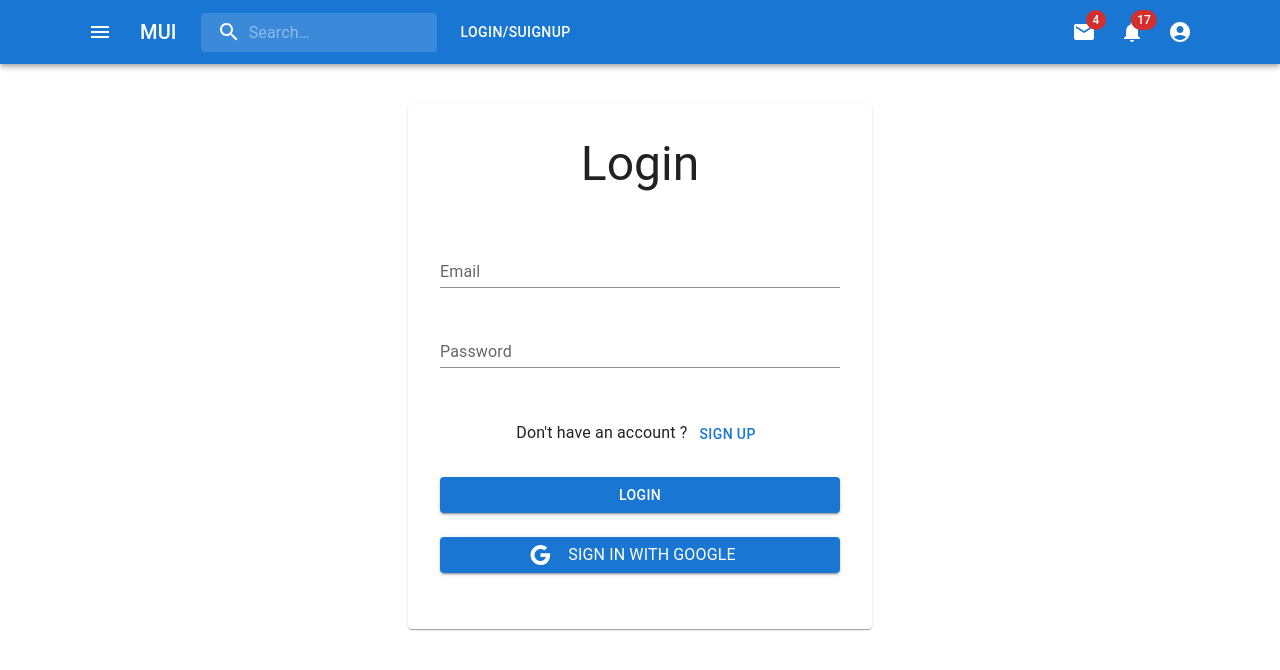
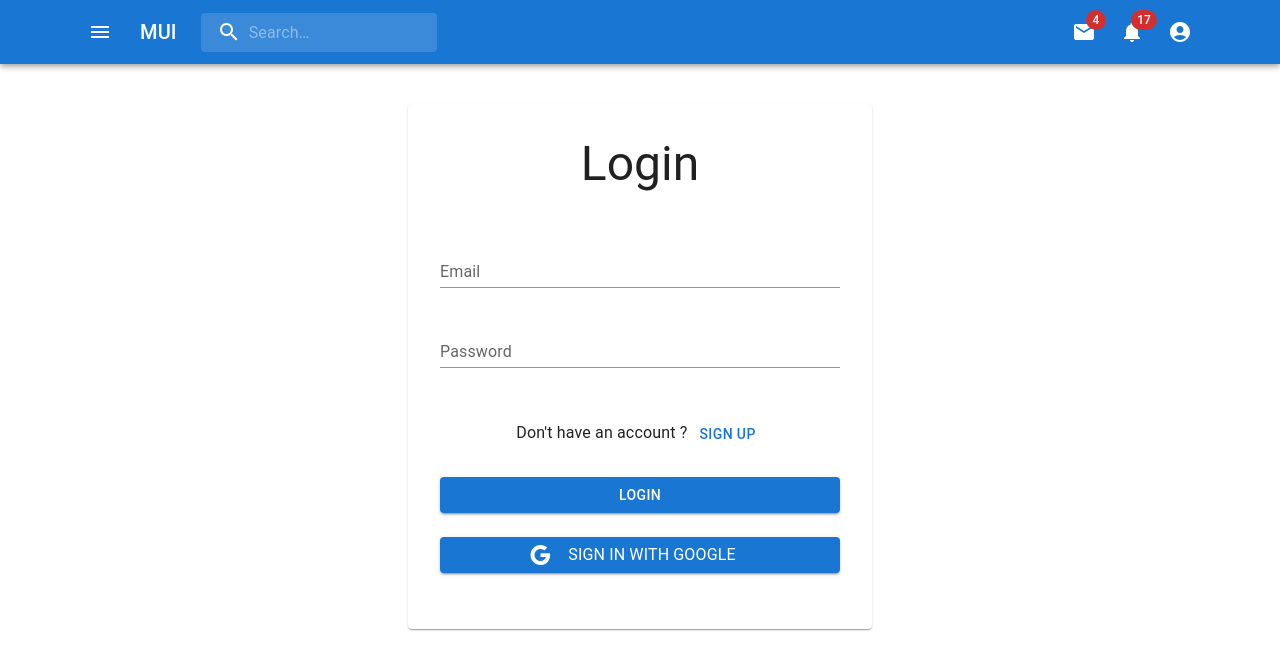
Before and after one commit to anshnarula5/chatter, a React (Create React App) app in the folder client/: page /auth in a window 1280 px wide. Shown: the top 670 px of the page. Built offline with nearby package versions, Linux system fonts and the light colour scheme; no server answers.

Commit message:
user bug fixed

```diff
--- a/client/src/components/layout/Navbar.js
+++ b/client/src/components/layout/Navbar.js
@@ -157,7 +157,7 @@ export default function PrimarySearchAppBar() {
       </MenuItem>
     </Menu>
   );
-  const {isAuthenticated} = useSelector((state) => state.auth);
+  const {isAuthenticated, loading} = useSelector((state) => state.auth);
   const dispatch = useDispatch()
   const handleLogout = () => {
     dispatch(logout())
@@ -196,7 +196,7 @@ export default function PrimarySearchAppBar() {
             </Search>
 
 
-            {isAuthenticated ? (
+            {!loading && <>{isAuthenticated ? (
                 <Button variant="text" style={{ color: "white" }} onClick = {handleLogout}>
                   Logout
                 </Button>
@@ -206,7 +206,7 @@ export default function PrimarySearchAppBar() {
                   Login/Suignup
                 </Button>
               </Link>
-            )}
+            )}</>}
 
 
 
--- a/client/src/redux/actions/auth.js
+++ b/client/src/redux/actions/auth.js
@@ -10,7 +10,7 @@ export const loadUser = () => async (dispatch) => {
   try {
     const res = await axios.get(`${URL}/auth`);
     console.log(res.data);
-    dispatch({ type: "LOAD_USER", paylaod: res.data });
+    dispatch({ type: "LOAD_USER", payload: res.data });
   } catch (error) {
     console.log(error);
   }
```
Also changed, not shown: client/src/redux/reducers/auth.js (line endings or trailing spaces).
